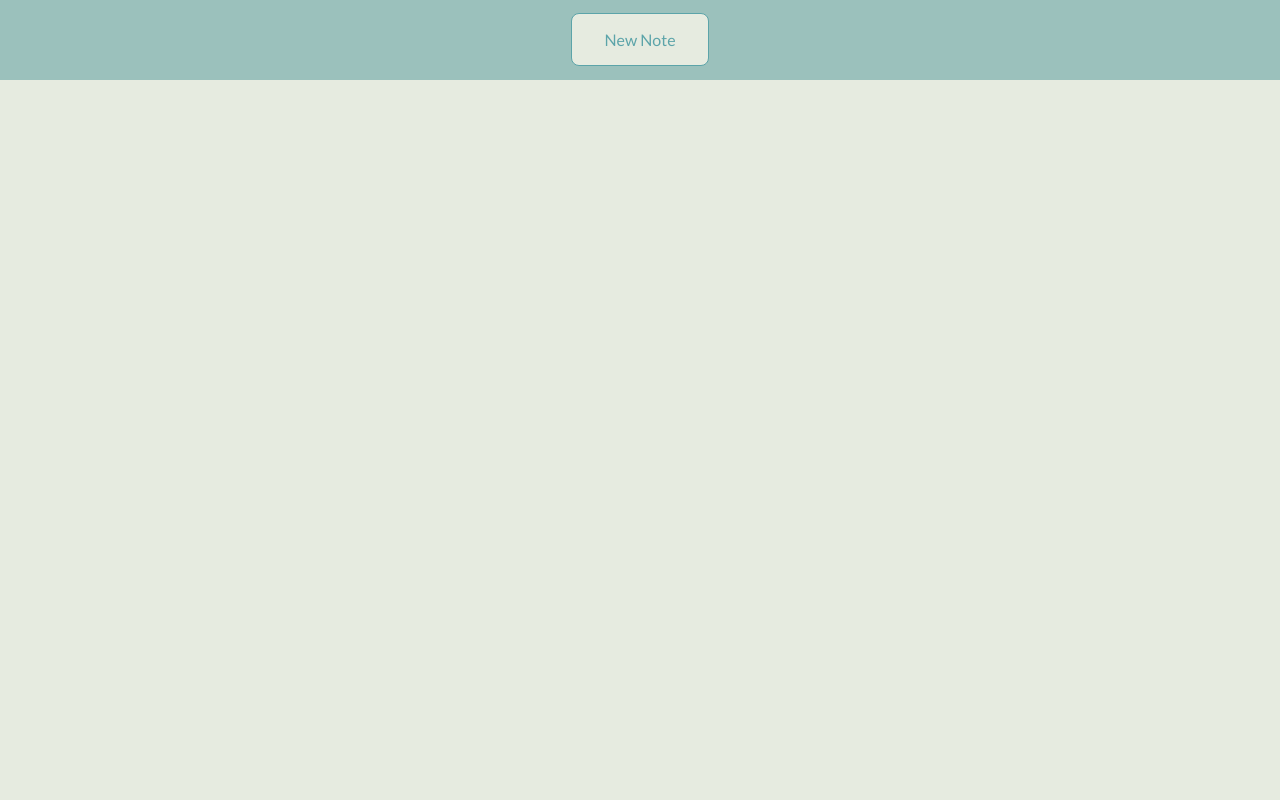
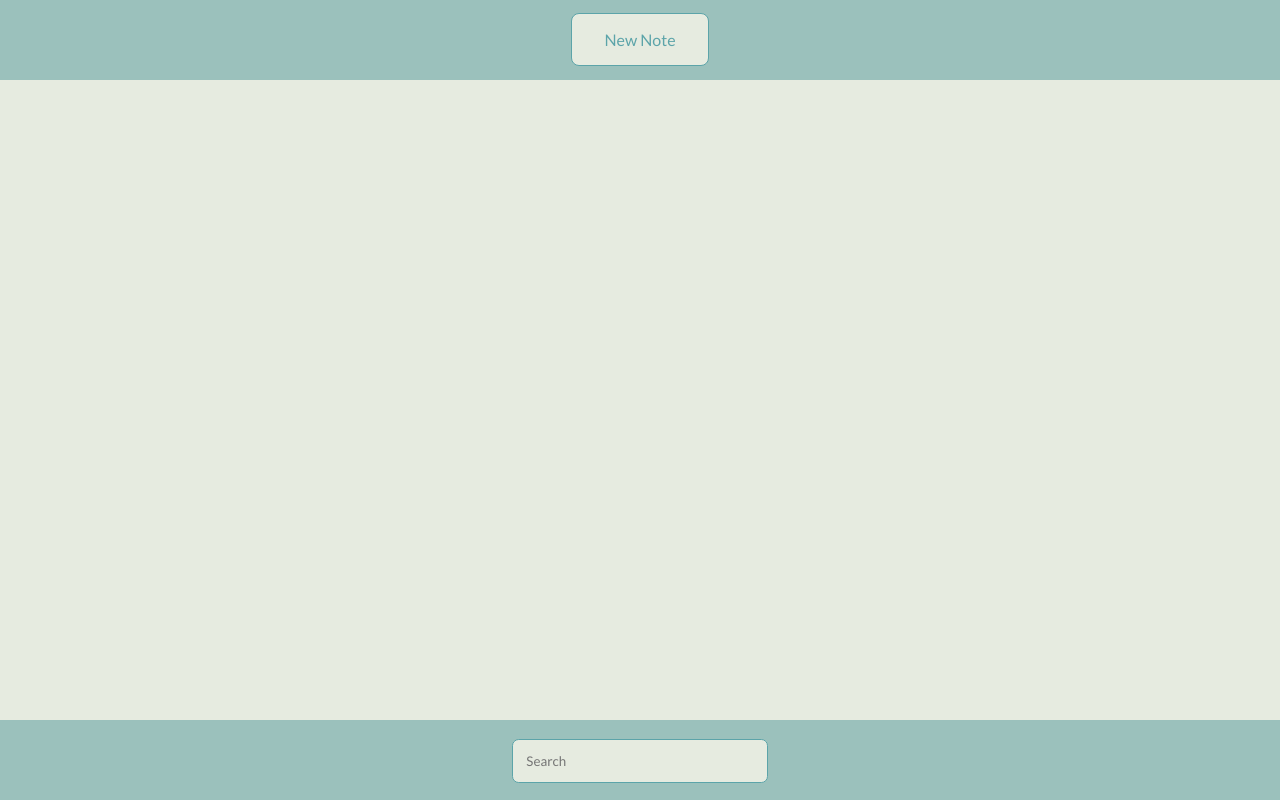
Before and after one commit to matbocz/NoteCards-WebApp, a website: page index.html in a window 1280 px wide. Drawn offline with Linux system fonts and the light colour scheme.

Commit message:
Add search input

```diff
--- a/index.html
+++ b/index.html
@@ -31,6 +31,8 @@
         </div>
         <!-- ---------------------------------------- -->
 
+        <footer><input type="text" placeholder="Search" /></footer>
+
         <script src="app.js"></script>
     </body>
 </html>
--- a/style.css
+++ b/style.css
@@ -24,7 +24,16 @@ body {
 header {
     position: sticky;
     top: 0;
-    z-index: 10;
+    z-index: 9;
+    text-align: center;
+    line-height: 10vh;
+    background-color: var(--col-bg2);
+}
+
+footer {
+    position: sticky;
+    bottom: 0;
+    z-index: 9;
     text-align: center;
     line-height: 10vh;
     background-color: var(--col-bg2);
@@ -34,7 +43,7 @@ section {
     display: flex;
     flex-wrap: wrap;
     flex-direction: row;
-    min-height: 90vh;
+    min-height: 80vh;
     background-color: var(--col-bg);
 }
 
@@ -42,6 +51,7 @@ section > div {
     flex-basis: 100%;
     padding: 8%;
     margin-bottom: 4%;
+    max-height: 40vh;
     border: 0.1em solid var(--col-note-darker);
     border-radius: 0.5em;
     background-color: var(--col-note);
@@ -55,6 +65,19 @@ textarea {
     background-color: var(--col-bg);
     border: 0.1em solid var(--col-create);
     border-radius: 0.5em;
+}
+
+input {
+    width: 20%;
+    padding: 1em;
+    transition: width 0.5s ease-in-out;
+    background-color: var(--col-bg);
+    border: 0.1em solid var(--col-create);
+    border-radius: 0.5em;
+}
+
+input:focus {
+    width: 80%;
 }
 
 div span {
@@ -92,7 +115,7 @@ div span {
 .modal {
     position: fixed;
     display: none;
-    z-index: 1;
+    z-index: 10;
     left: 0;
     top: 0;
     width: 100%;
@@ -152,7 +175,6 @@ div span {
         margin-left: 2%;
         margin-right: 2%;
         margin-bottom: 4%;
-        max-height: 45vh;
         overflow: auto;
     }
 }
```
